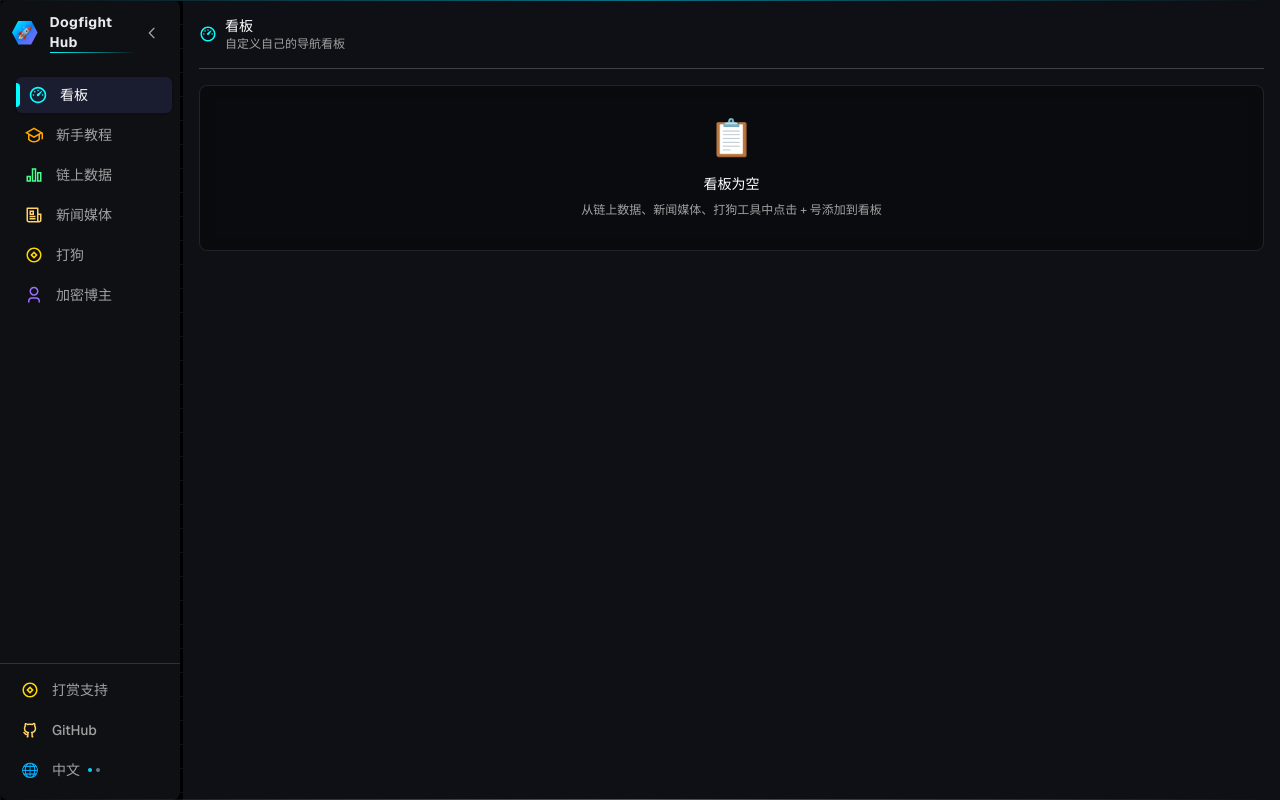
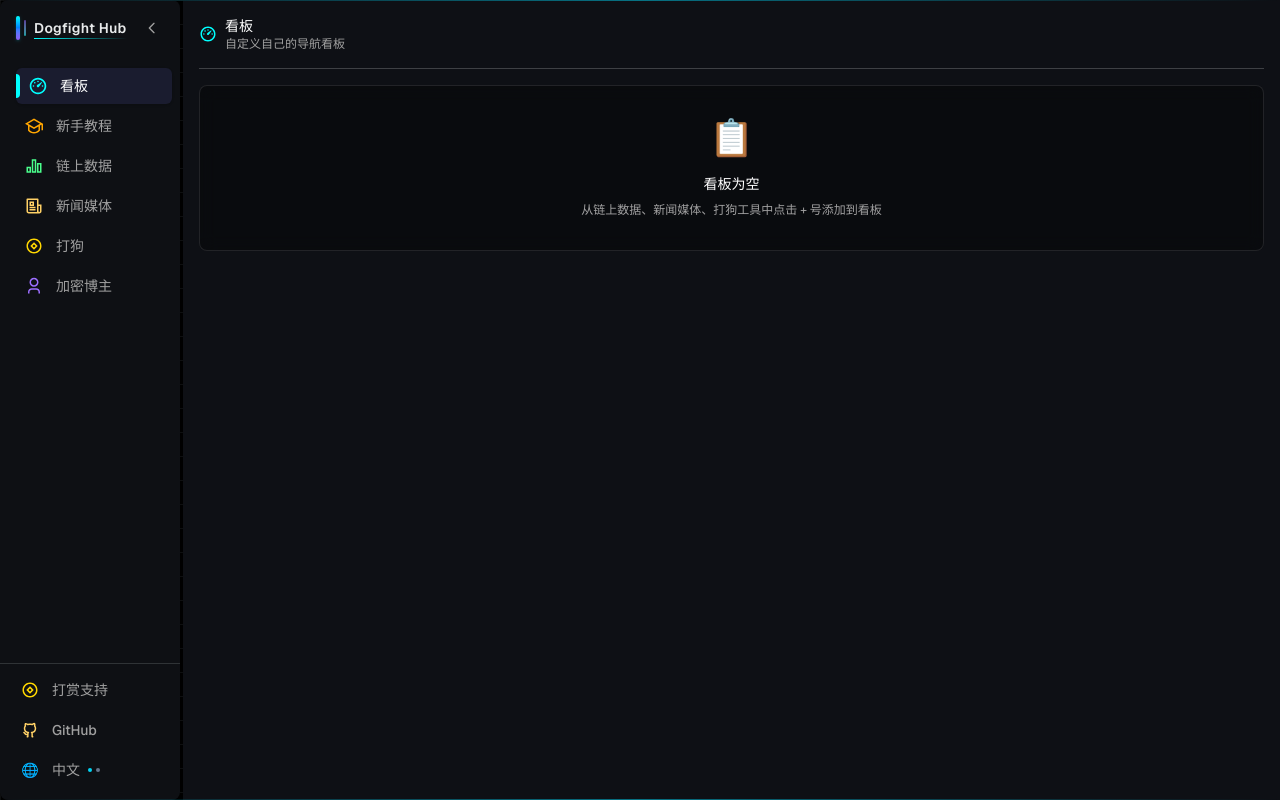
Before and after one commit to sumingcheng/smc-nav, a Next.js app: page / in a window 1280 px wide. Built offline with nearby package versions, Linux system fonts and the light colour scheme.

Commit message:
style: update LeftSidebar logo and text styles for improved aesthetics

```diff
--- a/src/components/LeftSidebar.tsx
+++ b/src/components/LeftSidebar.tsx
@@ -49,22 +49,14 @@ export default function LeftSidebar({ activeCategory, setActiveCategory, categor
       <div className={`${isCollapsed ? 'p-2' : 'p-3'} flex items-center ${isCollapsed ? 'justify-center' : 'justify-between'}`}>
         {/* Logo - 仅在展开状态显示 */}
         {!isCollapsed && (
-          <div className="flex items-center space-x-3">
-            {/* 六边形 Logo */}
-            <div className="relative w-7 h-6">
-              <div
-                className="w-full h-full bg-gradient-to-br from-[#00ffff] via-[#0080ff] to-[#8b5cf6] shadow-lg shadow-cyan-400/20"
-                style={{
-                  clipPath: 'polygon(25% 0%, 75% 0%, 100% 50%, 75% 100%, 25% 100%, 0% 50%)',
-                }}
-              >
-                <div className="w-full h-full flex items-center justify-center">
-                  <span className="text-black font-bold text-xs drop-shadow-sm">🚀</span>
-                </div>
-              </div>
+          <div className="flex items-center space-x-2 ml-1">
+            {/* 竖线 Logo */}
+            <div className="flex items-center space-x-1">
+              <div className="w-1 h-6 bg-gradient-to-b from-[#00ffff] via-[#0080ff] to-[#8b5cf6] rounded-full shadow-sm shadow-cyan-400/20"></div>
+              <div className="w-0.5 h-4 bg-gradient-to-b from-[#8b5cf6] to-[#00ffff] rounded-full opacity-60"></div>
             </div>
             <div className="flex flex-col">
-              <span className="text-[#e7e9ea] font-bold text-sm tracking-wide">Dogfight Hub</span>
+              <span className="text-[#e7e9ea] font-semibold text-sm tracking-wide">Dogfight Hub</span>
               <div className="h-[1px] w-full bg-gradient-to-r from-[#00ffff] to-transparent"></div>
             </div>
           </div>
```
